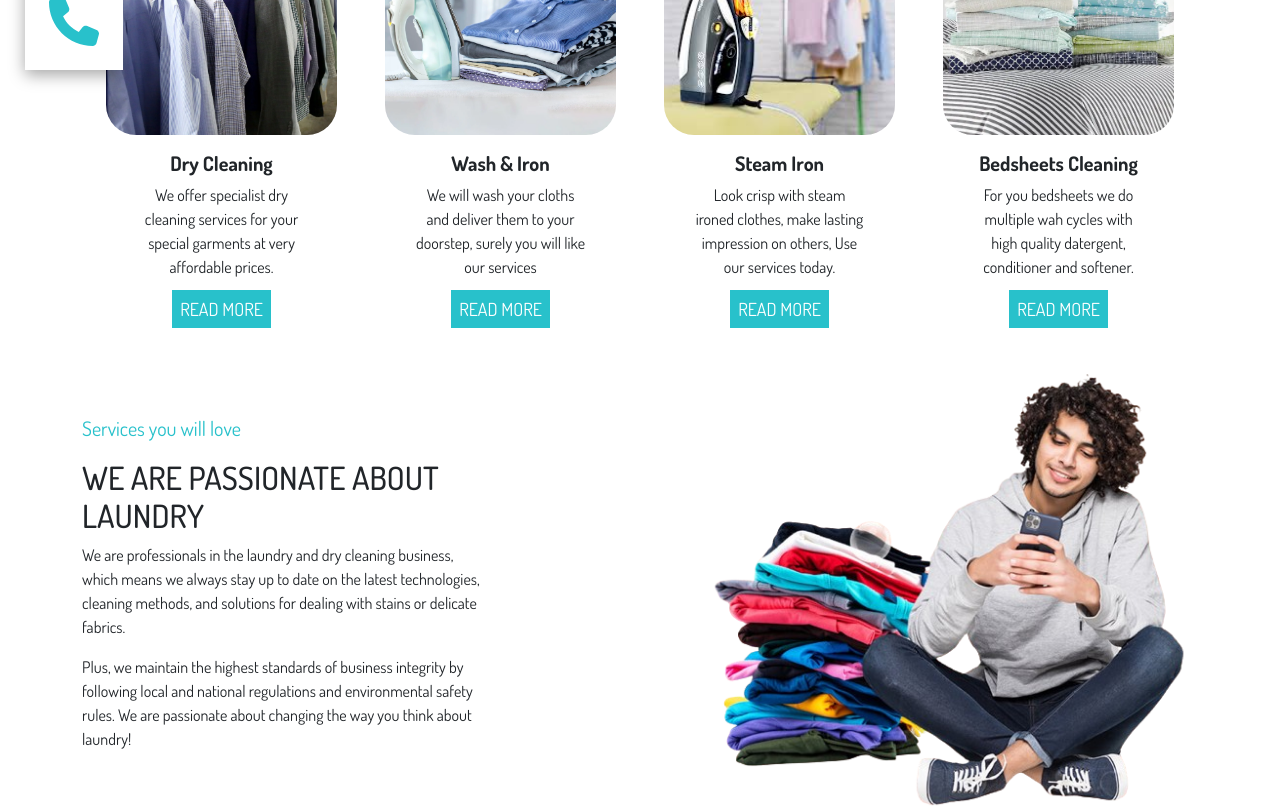
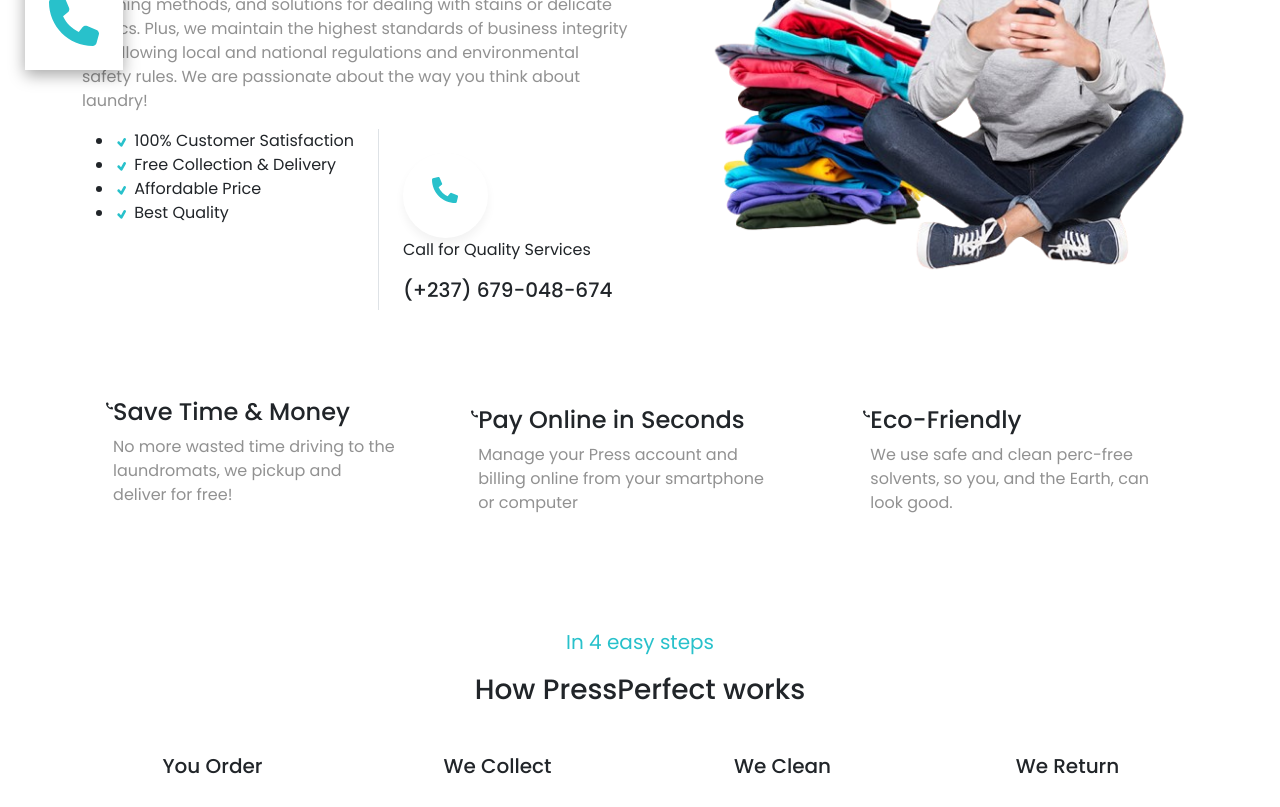
Before and after one commit to tafonhubertnwana/press-perfect, a React (Create React App) app: page / in a window 1280 px wide. Shown: the part 700-1507 px from the top of the page. Built offline with nearby package versions, Linux system fonts and the light colour scheme.

Commit message:
modifying the pages

```diff
--- a/public/index.html
+++ b/public/index.html
@@ -23,8 +23,7 @@
     />
     <link rel="preconnect" href="https://fonts.googleapis.com">
     <link rel="preconnect" href="https://fonts.gstatic.com" crossorigin>
-    <link href="https://fonts.googleapis.com/css2?family=Dosis:wght@200..800&display=swap" rel="stylesheet">
-
+    <link href="https://fonts.googleapis.com/css2?family=Poppins:ital,wght@0,100;0,200;0,300;0,400;0,500;0,600;0,700;0,800;0,900;1,100;1,200;1,300;1,400;1,500;1,600;1,700;1,800;1,900&display=swap" rel="stylesheet">
     <title>PressedPerfect</title>
   </head>
   <body>
--- a/src/Pages/AboutUs/Components/AboutUs.jsx
+++ b/src/Pages/AboutUs/Components/AboutUs.jsx
@@ -3,6 +3,7 @@
 import HomeProcedures from '../../Home/Components/HomeProcedures';
 import HomeFeatures from '../../Home/Components/HomeFeatures';
 import OurTeam from '../../Team/Component/OurTeam';
+import { TiTick } from "react-icons/ti";
 
 
 const AboutUs = () => {
@@ -51,26 +52,31 @@
         </div>
       </section>
       <section>
-          <div className="container">
-              <div className="row align-items-center">
+      <div className="container ">
+          <div className="row align-items-center ">
             <div className="col-md-6">
-                  <div className="w-75">
+              <div className="">
                 <div>
-                      <p className='text-head'>Services you will love</p>
-                      <h2>WE ARE PASSIONATE ABOUT LAUNDRY</h2>
+                  <div className=' discount icon-title'>More than 5+ Years of Experience</div>
+                  <h4 className='title-head pt-2'>WE ARE PASSIONATE ABOUT LAUNDRY</h4>
                   <p>
-                        We are professionals in the laundry and dry cleaning business, which
-                        means we always stay up to date on the latest technologies, cleaning
-                        methods, and solutions for dealing with stains or delicate fabrics.
-                      </p>
-                      <p>
-                        Plus, we maintain the highest standards of business integrity by
-                        following local and national regulations and environmental safety
-                        rules. We are passionate about changing the way you think about
-                        laundry!
+                  We are professionals in the laundry and dry cleaning business, which means we always stay up to date on the latest technologies, cleaning methods, and solutions for dealing with stains or delicate fabrics. Plus, we maintain the highest standards of business integrity by following local and national regulations and environmental safety rules. We are passionate about the way you think about laundry!
                   </p>
                 </div>
+                <div className="d-flex">
+
+                <div className='pe-4  p'>
+                  <ul>
+                    <li> <TiTick className='discount' /> 100% Customer Satisfaction</li>
+                    <li> <TiTick className='discount'/> Free Collection & Delivery</li>
+                    <li> <TiTick className='discount'/> Affordable Price</li>
+                    <li> <TiTick className='discount'/> Best Quality</li>
+                  </ul>
                 </div>
+
+                </div>
+              </div>
+
             </div>
             <div className="col-md-6">
               <div>
@@ -79,10 +85,6 @@
             </div>
           </div>
         </div>
-      </section>
-      {/* our procedures */}
-      <section>
-        <HomeProcedures />
       </section>
 
       <section>
--- a/src/Pages/Home/Components/Home.jsx
+++ b/src/Pages/Home/Components/Home.jsx
@@ -9,6 +9,8 @@
 import HomeFeatures from './HomeFeatures';
 import HomeProcedures from './HomeProcedures';
 import Modal from './Modal';
+import { TiTick } from "react-icons/ti";
+import { FaPhoneAlt } from "react-icons/fa";
 
 const Home = () => {
 
@@ -36,43 +38,85 @@
           </div>
       </div>
       <div  className=''>
-        <div>
-          <div className=''>
-            <div className='container'>
-            <div className='my-5 text-center'>
-                <h3><span className='discount'>Our</span> Services</h3>
-              </div>
-            <HomeService />
-            </div>
-          </div>
-        </div>
-        <section>
-        <div className="container sticky">
+
+        <section className='mt-5'>
+        <div className="container ">
           <div className="row align-items-center ">
             <div className="col-md-6">
-              <div className="w-75">
+              <div className="">
                 <div>
-                  <p className='text-head'>Services you will love</p>
-                  <h2>WE ARE PASSIONATE ABOUT LAUNDRY</h2>
+                  <div className=' discount icon-title'>More than 5+ Years of Experience</div>
+                  <h4 className='title-head pt-2'>WE ARE PASSIONATE ABOUT LAUNDRY</h4>
                   <p>
-                    We are professionals in the laundry and dry cleaning business, which
-                    means we always stay up to date on the latest technologies, cleaning
-                    methods, and solutions for dealing with stains or delicate fabrics.
-                  </p>
-                  <p>
-                    Plus, we maintain the highest standards of business integrity by
-                    following local and national regulations and environmental safety
-                    rules. We are passionate about changing the way you think about
-                    laundry!
+                  We are professionals in the laundry and dry cleaning business, which means we always stay up to date on the latest technologies, cleaning methods, and solutions for dealing with stains or delicate fabrics. Plus, we maintain the highest standards of business integrity by following local and national regulations and environmental safety rules. We are passionate about the way you think about laundry!
                   </p>
                 </div>
+                <div className="d-flex">
+
+                <div className='pe-4 border-end'>
+                  <ul>
+                    <li> <TiTick className='discount' /> 100% Customer Satisfaction</li>
+                    <li> <TiTick className='discount'/> Free Collection & Delivery</li>
+                    <li> <TiTick className='discount'/> Affordable Price</li>
+                    <li> <TiTick className='discount'/> Best Quality</li>
+                  </ul>
+                </div>
+                <div>
+                  <div className='ps-4'>
+                    <div className='fa  contact-icon mt-4 fw-bolder p-3 text-center'>
+
+                      <FaPhoneAlt />
+                    </div>
+                    <address> Call for Quality Services</address>
+                    <h5>(+237) 679-048-674</h5>
+                  </div>
+                </div>
+                </div>
               </div>
+
             </div>
             <div className="col-md-6">
               <div>
                 <img src={bannerContent} alt="" className="img-fluid" />
               </div>
             </div>
+          </div>
+        </div>
+
+        <div className="container">
+          <div className="row my-5">
+              <div>
+                <div className='d-flex justify-content-between'>
+                  <div className="d-flex p-4 bg-black my-3 me-1">
+                    <FaPhoneAlt />
+                    <div>
+                      <h4>Save Time & Money</h4>
+                      <p>
+                        No more wasted time driving to the laundromats, we pickup and deliver for free!
+                      </p>
+                    </div>
+                  </div>
+                  <div className="d-flex p-5 bg-white">
+                    <FaPhoneAlt />
+                    <div>
+                      <h4>Pay Online in Seconds</h4>
+                      <p>
+                       Manage your Press account and billing online from your smartphone or computer
+                      </p>
+                    </div>
+                  </div>
+                  <div className="d-flex p-5 bg-white">
+                    <FaPhoneAlt />
+                    <div>
+                      <h4> Eco-Friendly</h4>
+                      <p>
+                        We use safe and clean perc-free solvents, so you, and the Earth, can look good.
+                      </p>
+                    </div>
+                  </div>
+
+                </div>
+              </div>
           </div>
         </div>
         </section>
@@ -92,8 +136,8 @@
         <section>
           <div className='container'>
             <div className='my-5 text-center'>
-              <p className='text-head'>Testimonials</p>
-              <h3>WHAT OUR CLIENTS SAY</h3>
+            <h5 className=' discount icon-title'>[ Out Testimonials ]</h5>
+            <h3>WHAT OUR CLIENTS SAY</h3>
             </div>
             <div>
               <TestimonialSection />
--- a/src/Pages/More/Components/More.jsx
+++ b/src/Pages/More/Components/More.jsx
@@ -38,9 +38,9 @@
   return (
     <div>
       <div>
-        <div className="contact-bg " style={{paddingTop: 200, paddingBottom: 200}}>
+        <div className="contact-bg " style={{paddingTop: 50, paddingBottom: 50}}>
           <div className="container">
-            <div className="text-center text-sm-start">
+            <div className="text-center text-sm-start text-white">
               <h1>MORE</h1>
             </div>
           </div>
--- a/src/Pages/Services/Components/Services.jsx
+++ b/src/Pages/Services/Components/Services.jsx
@@ -11,9 +11,9 @@
 
   return (
     <div>
-      <div className='contact-bg'>
+      <div className='contact-bg' style={{paddingTop: 50, paddingBottom: 50}}>
           <div className='container'>
-            <div className='text-center text-sm-start'>
+            <div className='text-center text-sm-start text-white'>
               <h1>SERVICES</h1>
               <p>&nbsp;</p>
               <p>
@@ -26,7 +26,9 @@
           <div className=''>
             <div className='container'>
             <div className='my-5 text-center'>
-                <h3> <span className='discount'>Our</span> Services</h3>
+                <h3 className='discount'>[ Our Services ]</h3>
+                <h2 className='fw-bold'>Dry Cleaning & Laundry,
+                Free Delivery</h2>
               </div>
             <HomeService />
             </div>
--- a/src/Pages/Team/Component/Team.jsx
+++ b/src/Pages/Team/Component/Team.jsx
@@ -6,9 +6,9 @@
 
   return (
     <div>
-      <div className='contact-bg' style={{paddingTop: 150, paddingBottom: 150}}>
+      <div className='contact-bg' style={{paddingTop: 50, paddingBottom: 50}}>
         <div className='container'>
-          <div className='text-center text-sm-start'>
+          <div className=' text-white text-center text-sm-start'>
             <h1>OUR TEAM</h1>
             <p>&nbsp;</p>
             <p>
```
Also changed, not shown: public/css/bootstrap.min.css. Lines whose indentation alone changed are shown as unchanged.
